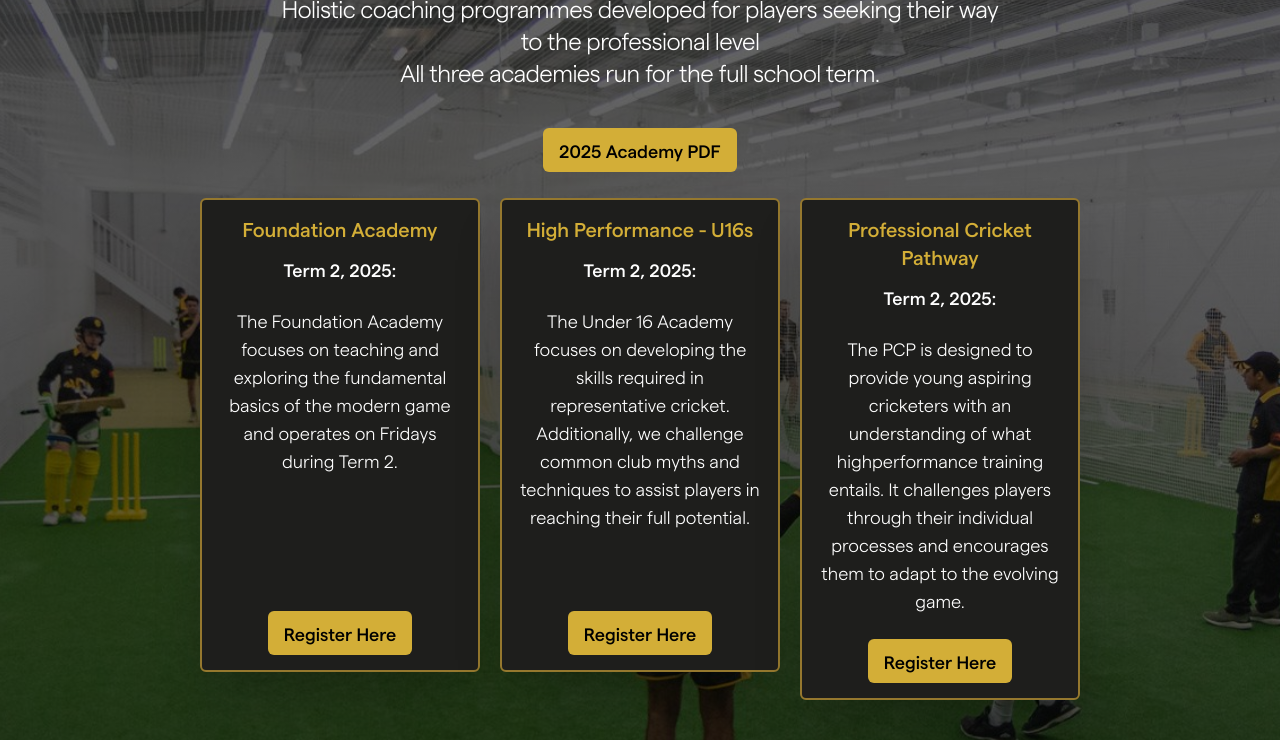
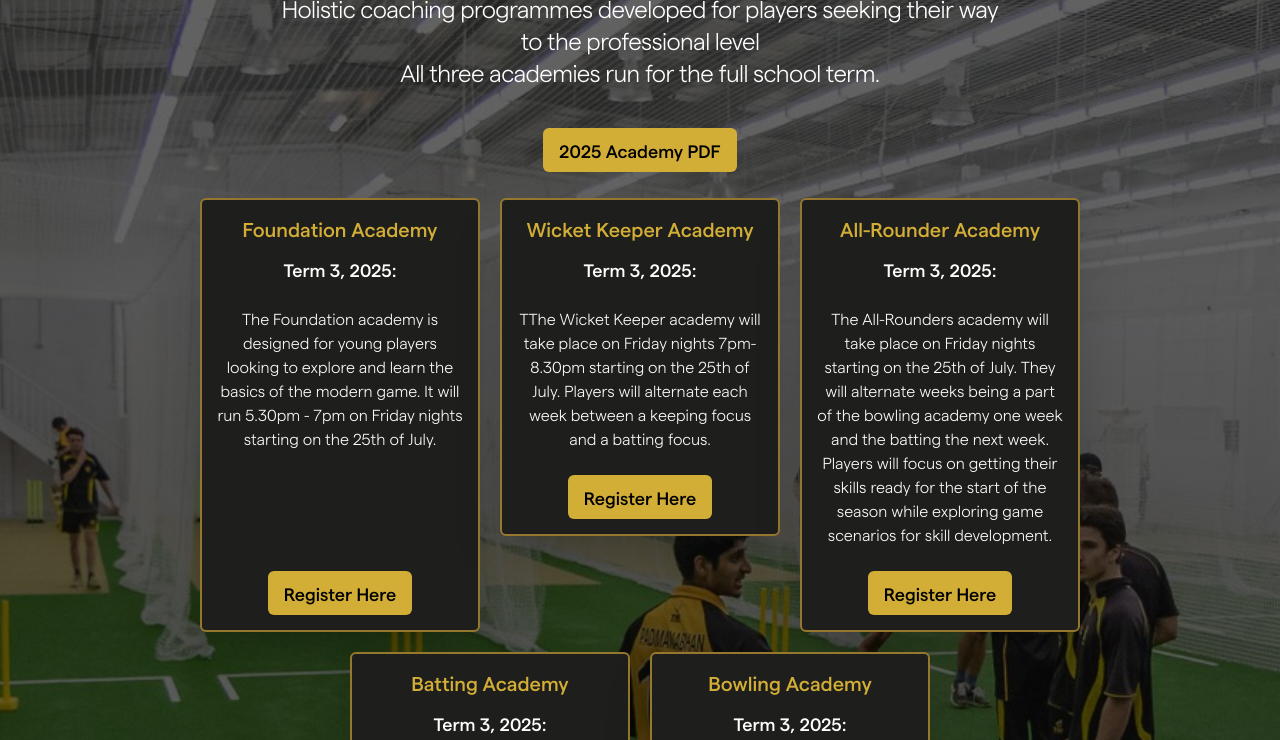
Before and after one commit to JackNDS/Young-Gun-Cricket, a website: page academies.html in a window 1280 px wide. Shown: the part 212-952 px from the top of the page. Drawn offline with Linux system fonts and the light colour scheme.

Commit message:
updateterm3

```diff
--- a/academies.html
+++ b/academies.html
@@ -35,7 +35,7 @@
             <h3 class="text-3xl sm:text-4xl md:text-6xl tracking-tight font-matterbold text-center">YGC Academies</h3>
             <p class="font-matterlight my-6 text-xl sm:text-2xl tracking-tight text-center w-full md:w-8/12">Holistic coaching programmes developed for players seeking their way to the professional level<br>All three academies run for the full school term.</p>
           <div class="coachingcards">
-                <a href="YGC_2025_ACADEMY_CLUB_OFFER_FLYER.pdf" target="_blank" class="px-4 my-4 btn2">
+                <a href="Term-3 2025.pdf" target="_blank" class="px-4 my-4 btn2">
                     <div class="hover"></div>
                     <div class="btn-text">
                         <button class="text-lg font-mattermedium text-black bg-YGCGold px-4 py-2 rounded-md" >2025 Academy PDF</button>
@@ -57,37 +57,47 @@
             <div class="coachingcards">
                 <div class="coach-card shadow-2xl rounded-md">
                     <h4 class="font-mattermedium text-xl text-YGCGold">Foundation Academy</h4>
-                    <h4 class="font-mattermedium text-lg text-white mt-3">Term 2, 2025:<!-- <br> 10 Jul 2022 - 19 Sep 2022</h4> -->
+                    <h4 class="font-mattermedium text-lg text-white mt-3">Term 3, 2025: <br></h4>
                     <ul class="font-matterlight text-md my-6">
-                        <li>The Foundation Academy focuses on teaching and exploring the fundamental basics of the modern game and operates on Fridays during Term 2.</li><br><br><br><br>
+                        <li>The Foundation academy is designed for young players looking to explore and learn the basics of the modern game. It will run 5.30pm - 7pm on Friday nights starting on the 25th of July.</li><br><br><br><br>
+                    </ul>
+                    <a popup href="https://youngguncricket.duktag.net/duktag/login.cfm?return=register.cfm%3Flocation%3D288" target="popup" onclick="window.open('https://youngguncricket.duktag.net/duktag/login.cfm?return=register.cfm%3Flocation%3D288','popup','width=600,height=800,left=400,top=100'); return false;"> <button class="text-lg font-mattermedium text-black bg-YGCGold px-4 py-2 rounded-md">Register Here</button></a>
+                </div>
+                <div class="coach-card shadow-2xl rounded-md">
+                    <h4 class="font-mattermedium text-xl text-YGCGold">Wicket Keeper Academy</h4>
+                    <h4 class="font-mattermedium text-lg text-white mt-3">Term 3, 2025: <br> </h4>
+                    <ul class="font-matterlight text-md my-6">
+                        <li>TThe Wicket Keeper academy will take place on Friday nights 7pm-8.30pm starting on the 25th of July. Players will alternate each week between a keeping focus and a batting focus.</li>
+                    </ul>
+                    <a popup href="https://youngguncricket.duktag.net/duktag/login.cfm?return=register.cfm%3Flocation%3D288" target="popup" onclick="window.open('https://youngguncricket.duktag.net/duktag/login.cfm?return=register.cfm%3Flocation%3D288','popup','width=600,height=800,left=400,top=100'); return false;"> <button class="text-lg font-mattermedium text-black bg-YGCGold px-4 py-2 rounded-md">Register Here</button></a>
+                </div>
+                <div class="coach-card shadow-2xl rounded-md">
+                    <h4 class="font-mattermedium text-xl text-YGCGold">All-Rounder Academy</h4>
+                    <h4 class="font-mattermedium text-lg text-white mt-3">Term 3, 2025: <br> </h4>
+                    <ul class="font-matterlight text-md my-6">
+                        <li>The All-Rounders academy will take place on Friday nights starting on the 25th of July. They will alternate weeks being a part of the bowling academy one week and the batting the next week. Players will focus on getting their skills ready for the start of the season while exploring game scenarios for skill development.</li>
                     </ul>
                     <a popup href="https://youngguncricket.duktag.net/duktag/login.cfm?return=register.cfm%3Flocation%3D288" target="popup" onclick="window.open('https://youngguncricket.duktag.net/duktag/login.cfm?return=register.cfm%3Flocation%3D288','popup','width=600,height=800,left=400,top=100'); return false;"> <button class="text-lg font-mattermedium text-black bg-YGCGold px-4 py-2 rounded-md">Register Here</button></a>
                 </div>
 
-               <!-- <div class="coach-card shadow-2xl rounded-md">
-                    <h4 class="font-mattermedium text-xl text-YGCGold">High Performance Batting</h4>
-                    <h4 class="font-mattermedium text-lg text-white mt-3">Term 3, 2023:<!-- <br> 10 Jul 2022 - 19 Sep 2022</h4>
+               <div class="coach-card shadow-2xl rounded-md">
+                    <h4 class="font-mattermedium text-xl text-YGCGold">Batting Academy</h4>
+                    <h4 class="font-mattermedium text-lg text-white mt-3">Term 3, 2025: <br> </h4>
                     <ul class="font-matterlight text-md my-6">
-                        <li>The High Performance Batting Academy will run Fridays from July 14th. <br>6.30pm till 8pm</li>
-                    </ul>
-                    <a popup href="https://youngguncricket.duktag.net/duktag/login.cfm?return=register.cfm%3Flocation%3D288" target="popup" onclick="window.open('https://youngguncricket.duktag.net/duktag/login.cfm?return=register.cfm%3Flocation%3D288','popup','width=600,height=800,left=400,top=100'); return false;"> <button class="text-lg font-mattermedium text-black bg-YGCGold px-4 py-2 rounded-md">Register Here</button></a>
-                </div>-->
-                <div class="coach-card shadow-2xl rounded-md">
-                    <h4 class="font-mattermedium text-xl text-YGCGold">High Performance - U16s</h4>
-                    <h4 class="font-mattermedium text-lg text-white mt-3">Term 2, 2025:<!-- <br> 10 Jul 2022 - 19 Sep 2022</h4> -->
-                    <ul class="font-matterlight text-md my-6">
-                        <li>The Under 16 Academy focuses on developing the skills required in representative cricket. Additionally, we challenge common club myths and techniques to assist players in reaching their full potential.</li><br><br>
+                        <li>The Batting academy will take place on Friday nights 8pm-9.30pm starting on the 25th of July. Players will focus on getting their skills ready for the start of the season while exploring game scenarios for skill development.</li>
                     </ul>
                     <a popup href="https://youngguncricket.duktag.net/duktag/login.cfm?return=register.cfm%3Flocation%3D288" target="popup" onclick="window.open('https://youngguncricket.duktag.net/duktag/login.cfm?return=register.cfm%3Flocation%3D288','popup','width=600,height=800,left=400,top=100'); return false;"> <button class="text-lg font-mattermedium text-black bg-YGCGold px-4 py-2 rounded-md">Register Here</button></a>
                 </div>
-                <div class="coach-card shadow-2xl rounded-md">
-                    <h4 class="font-mattermedium text-xl text-YGCGold">Professional Cricket Pathway</h4>
-                    <h4 class="font-mattermedium text-lg text-white mt-3">Term 2, 2025:<!-- <br> 10 Jul 2022 - 19 Sep 2022</h4> -->
+               <div class="coach-card shadow-2xl rounded-md">
+                    <h4 class="font-mattermedium text-xl text-YGCGold">Bowling Academy</h4>
+                    <h4 class="font-mattermedium text-lg text-white mt-3">Term 3, 2025: <br> </h4>
                     <ul class="font-matterlight text-md my-6">
-                        <li>The PCP is designed to provide young aspiring cricketers with an understanding of what highperformance training entails. It challenges players through their individual processes and encourages them to adapt to the evolving game.</li>
+                        <li>The Bowling academy will take place on Friday nights 7pm-8.30pm starting on the 25th of July. Players will focus on getting their skills ready for the start of the season while exploring game scenarios for skill development.</li>
                     </ul>
                     <a popup href="https://youngguncricket.duktag.net/duktag/login.cfm?return=register.cfm%3Flocation%3D288" target="popup" onclick="window.open('https://youngguncricket.duktag.net/duktag/login.cfm?return=register.cfm%3Flocation%3D288','popup','width=600,height=800,left=400,top=100'); return false;"> <button class="text-lg font-mattermedium text-black bg-YGCGold px-4 py-2 rounded-md">Register Here</button></a>
                 </div>
+            </div>
+
 <div>
     <br>  <br>
     <p>Need help deciding which academy is right for your child. Fill out our form using the <button></button> below. We’ll be in contact to assist you</p>
@@ -99,23 +109,8 @@
     </a>
 </div>
 
-                <!-- <div class="coach-card shadow-2xl rounded-md">
-                    <h4 class="font-mattermedium text-xl text-YGCGold">High Performance - Wicket Keeper Academy</h4>
-                    <h4 class="font-mattermedium text-lg text-white mt-3">Term 3, 2024:<!-- <br> 10 Jul 2022 - 19 Sep 2022</h4>
-                    <ul class="font-matterlight text-md my-6">
-                        <li>The Wicket Keeper academy will take place on Friday nights 7pm-8.30pm. Players will alternate each week between a keeping focus and a batting focus.</li>
-                    </ul>
-                    <a popup href="https://youngguncricket.duktag.net/duktag/login.cfm?return=register.cfm%3Flocation%3D288" target="popup" onclick="window.open('https://youngguncricket.duktag.net/duktag/login.cfm?return=register.cfm%3Flocation%3D288','popup','width=600,height=800,left=400,top=100'); return false;"> <button class="text-lg font-mattermedium text-black bg-YGCGold px-4 py-2 rounded-md">Register Here</button></a>
-                </div>
-                <div class="coach-card shadow-2xl rounded-md">
-                    <h4 class="font-mattermedium text-xl text-YGCGold">High Performance All-Rounders Academy</h4>
-                    <h4 class="font-mattermedium text-lg text-white mt-3">Term 3, 2024:<!-- <br> 10 Jul 2022 - 19 Sep 2022</h4>
-                    <ul class="font-matterlight text-md my-6">
-                        <li>The All-Rounders academy will take place on Friday nights alternating weeks being a part of the bowling academy one week and the batting the next week. Players will focus on getting their skills ready for the start of the season while exploring game scenarios for skill development.</li>
-                    </ul>
-                    <a popup href="https://youngguncricket.duktag.net/duktag/login.cfm?return=register.cfm%3Flocation%3D288" target="popup" onclick="window.open('https://youngguncricket.duktag.net/duktag/login.cfm?return=register.cfm%3Flocation%3D288','popup','width=600,height=800,left=400,top=100'); return false;"> <button class="text-lg font-mattermedium text-black bg-YGCGold px-4 py-2 rounded-md">Register Here</button></a>
-                </div>
-                -->
+
+
 
 
 
```
Also changed, not shown: 1 other file.
